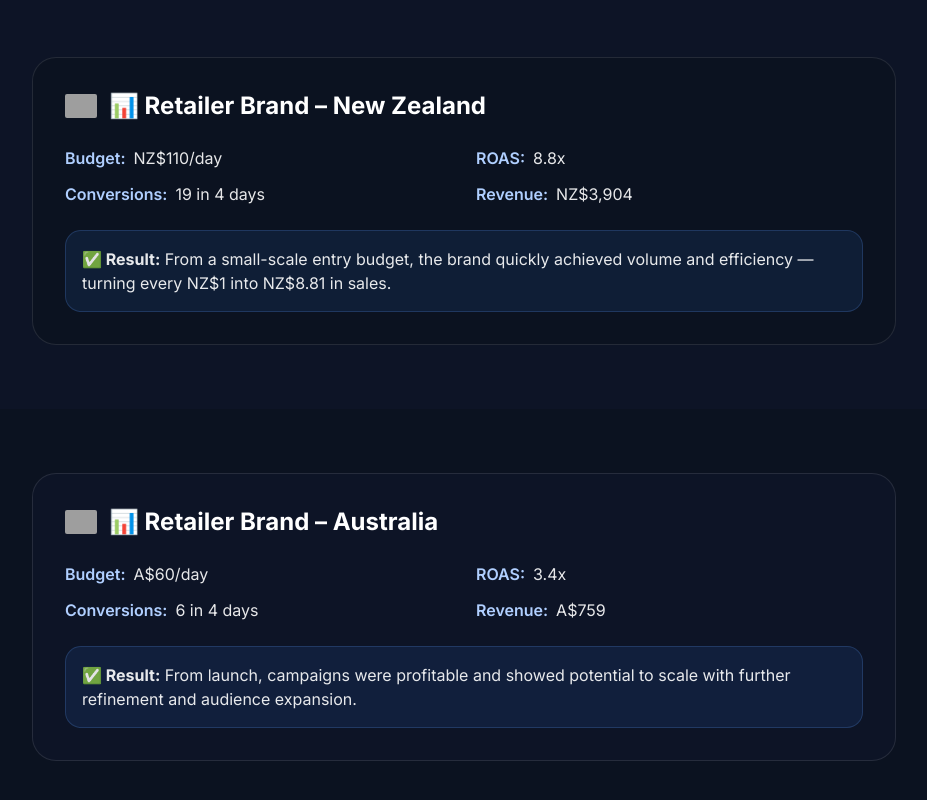
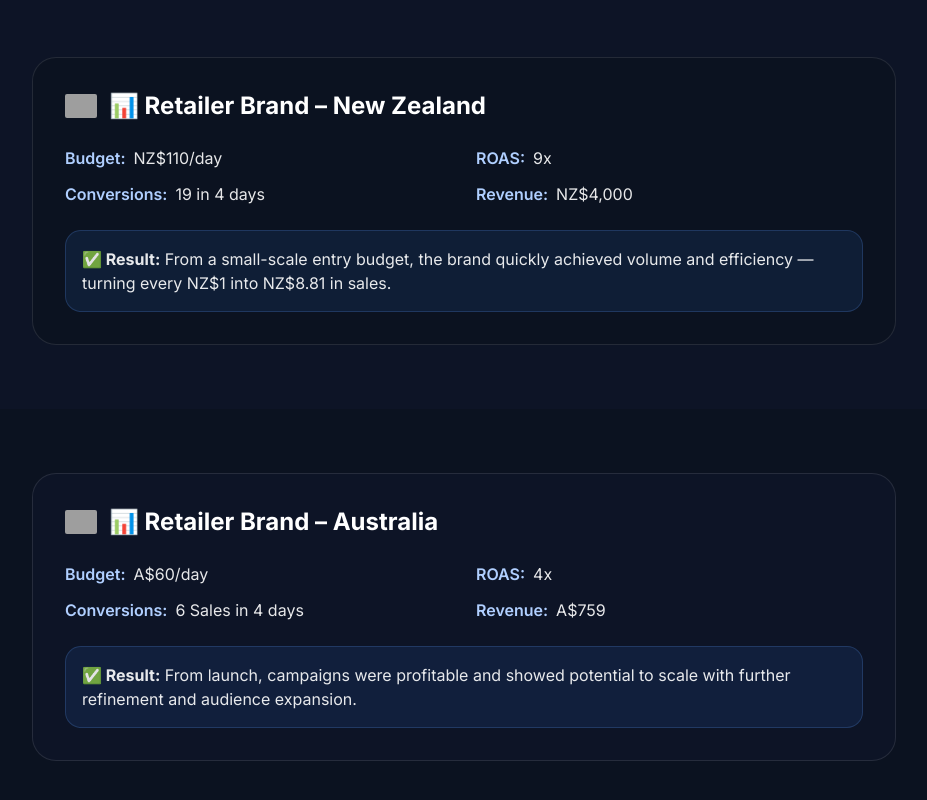
Before and after one commit to Lhb-websites/corp-zldgtl-2025, a plain HTML site: page case-studies/ecommerce-brand-growth-performance/index.html in a window 1280 px wide. Shown: the part 528-1328 px from the top of the page, without its empty margins (176-1103 px from the left). Drawn offline with nearby package versions, Linux system fonts and the light colour scheme; grey boxes are pictures that could not be loaded.

Commit message:
Update index.html

```diff
--- a/case-studies/ecommerce-brand-growth-performance/index.html
+++ b/case-studies/ecommerce-brand-growth-performance/index.html
@@ -95,11 +95,11 @@
           <div class="space-y-3">
             <div class="flex items-center gap-2">
               <span class="text-brand-200 font-semibold">ROAS:</span>
-              <span class="text-white/90">8.8x</span>
+              <span class="text-white/90">9x</span>
             </div>
             <div class="flex items-center gap-2">
               <span class="text-brand-200 font-semibold">Revenue:</span>
-              <span class="text-white/90">NZ$3,904</span>
+              <span class="text-white/90">NZ$4,000</span>
             </div>
           </div>
         </div>
@@ -128,13 +128,13 @@
             </div>
             <div class="flex items-center gap-2">
               <span class="text-brand-200 font-semibold">Conversions:</span>
-              <span class="text-white/90">6 in 4 days</span>
+              <span class="text-white/90">6 Sales in 4 days</span>
             </div>
           </div>
           <div class="space-y-3">
             <div class="flex items-center gap-2">
               <span class="text-brand-200 font-semibold">ROAS:</span>
-              <span class="text-white/90">3.4x</span>
+              <span class="text-white/90">4x</span>
             </div>
             <div class="flex items-center gap-2">
               <span class="text-brand-200 font-semibold">Revenue:</span>
```
